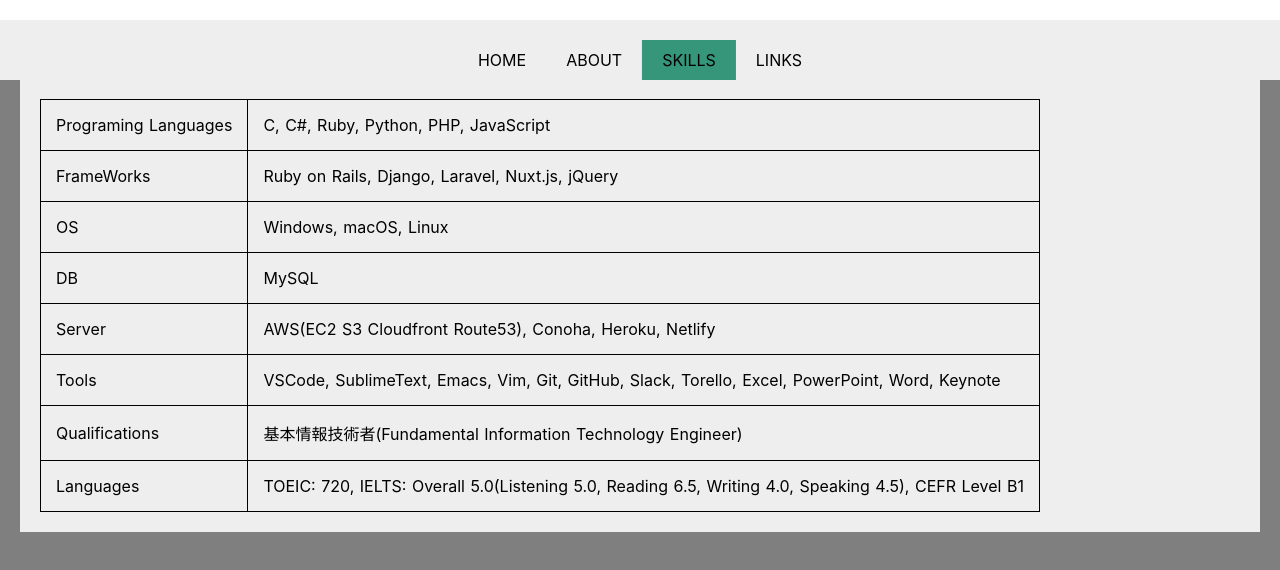
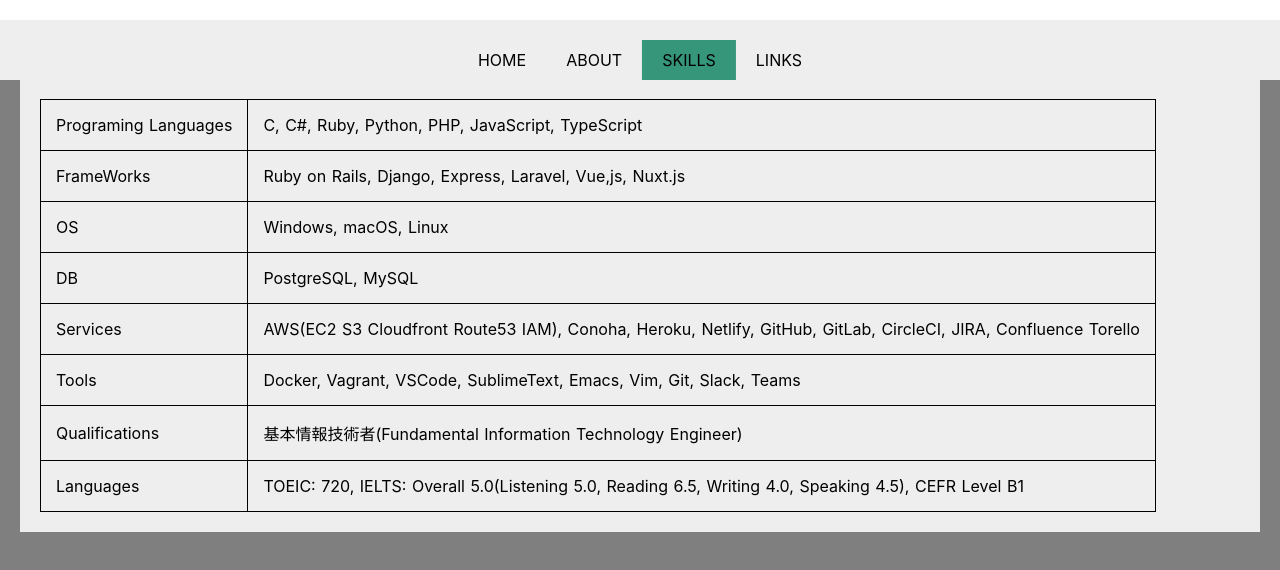
Before and after one commit to umigit/portfolio-nuxt, a Nuxt app: page /skills in a window 1280 px wide. Shown: the top 570 px of the page. Built offline with nearby package versions, Linux system fonts and the light colour scheme.

Commit message:
update skills

```diff
--- a/pages/skills.vue
+++ b/pages/skills.vue
@@ -5,11 +5,11 @@
       <table class="skill" cellpadding="15">
         <tr>
           <td>Programing Languages</td>
-          <td>C, C#, Ruby, Python, PHP, JavaScript</td>
+          <td>C, C#, Ruby, Python, PHP, JavaScript, TypeScript</td>
         </tr>
         <tr>
           <td>FrameWorks</td>
-          <td>Ruby on Rails, Django, Laravel, Nuxt.js, jQuery</td>
+          <td>Ruby on Rails, Django, Express, Laravel, Vue,js, Nuxt.js</td>
         </tr>
         <tr>
           <td>OS</td>
@@ -17,15 +17,15 @@
         </tr>
         <tr>
           <td>DB</td>
-          <td>MySQL</td>
+          <td>PostgreSQL, MySQL</td>
         </tr>
         <tr>
-          <td>Server</td>
-          <td>AWS(EC2 S3 Cloudfront Route53), Conoha, Heroku, Netlify</td>
+          <td>Services</td>
+          <td>AWS(EC2 S3 Cloudfront Route53 IAM), Conoha, Heroku, Netlify, GitHub, GitLab, CircleCI, JIRA, Confluence Torello</td>
         </tr>
         <tr>
           <td>Tools</td>
-          <td>VSCode, SublimeText, Emacs, Vim, Git, GitHub, Slack, Torello, Excel, PowerPoint, Word, Keynote</td>
+          <td>Docker, Vagrant, VSCode, SublimeText, Emacs, Vim, Git, Slack, Teams</td>
         </tr>
         <tr>
           <td>Qualifications</td>
```
